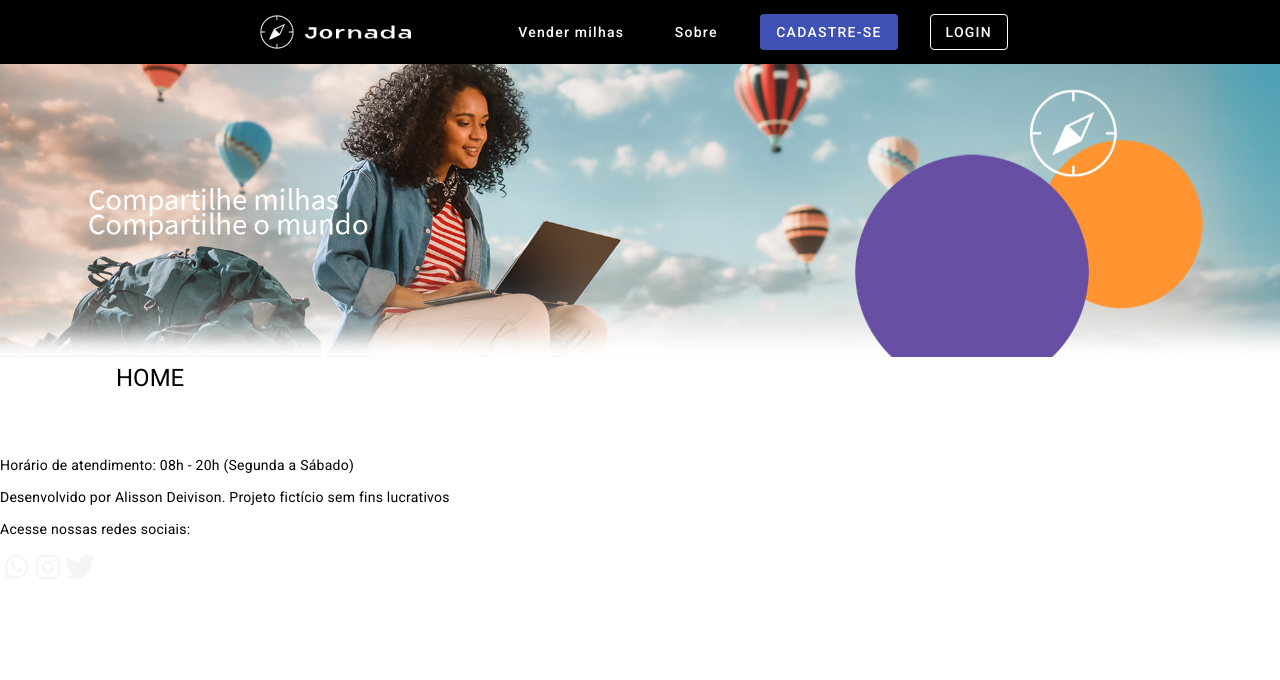
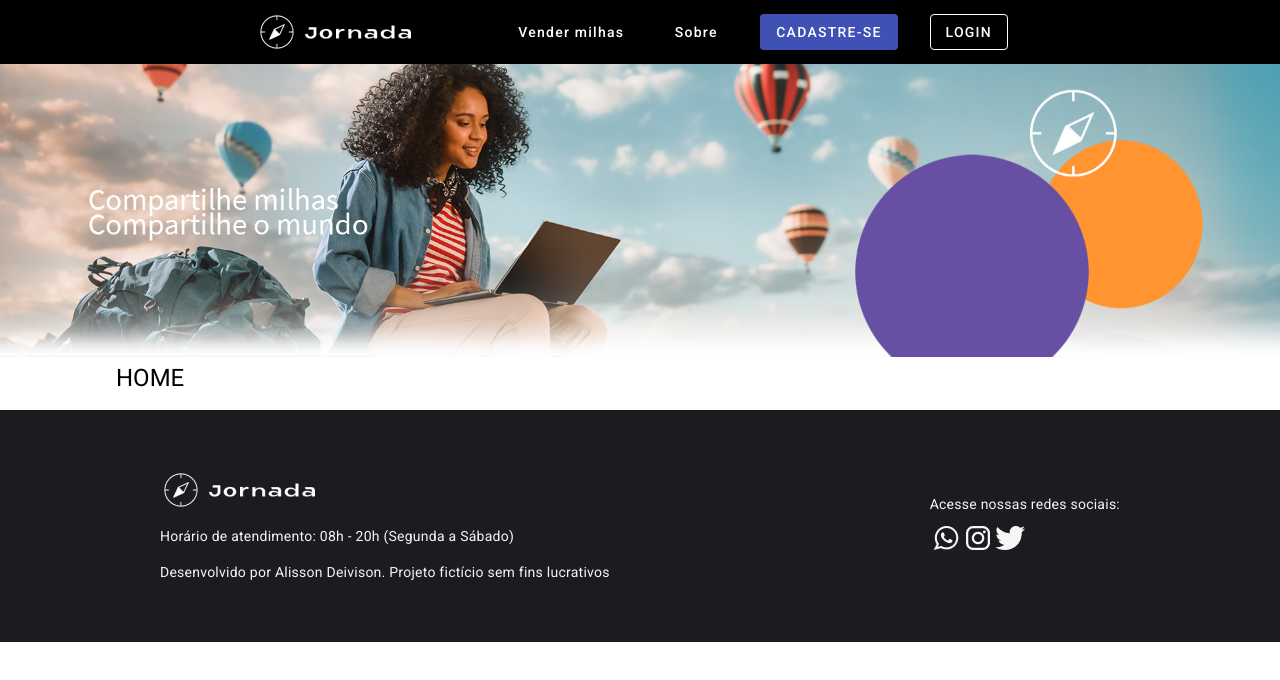
Before and after one commit to AlissonDeivison/passagens-aereas, an Angular app: page / in a window 1280 px wide. Shown: the top 680 px of the page. Built offline with nearby package versions, Linux system fonts and the light colour scheme.

Commit message:
Atualizações no componente de rodapé

```diff
--- a/src/app/shared/footer/footer.component.scss
+++ b/src/app/shared/footer/footer.component.scss
@@ -0,0 +1,40 @@
+footer {
+  background-color: #1D1B20;
+  display: flex;
+  justify-content: space-around;
+  height: 232px;
+  padding: 32px, 220px, 32px, 220px;
+
+  .section-01 {
+    display: flex;
+    flex-direction: column;
+    justify-content: center;
+    align-items: start;
+    padding: 0 32px;
+    gap: 16px;
+
+    p {
+      color: #F5F5F5;
+      margin: 0;
+      gap: 8px;
+    }
+  };
+
+  .section-02 {
+    display: flex;
+    flex-direction: column;
+    justify-content: center;
+    align-items: start;
+    padding: 0 32px;
+    gap: 8px;
+
+    p {
+      color: #F5F5F5;
+      margin: 0;
+    }
+
+    span {
+      color: #F5F5F5;
+    }
+  };
+}
```
